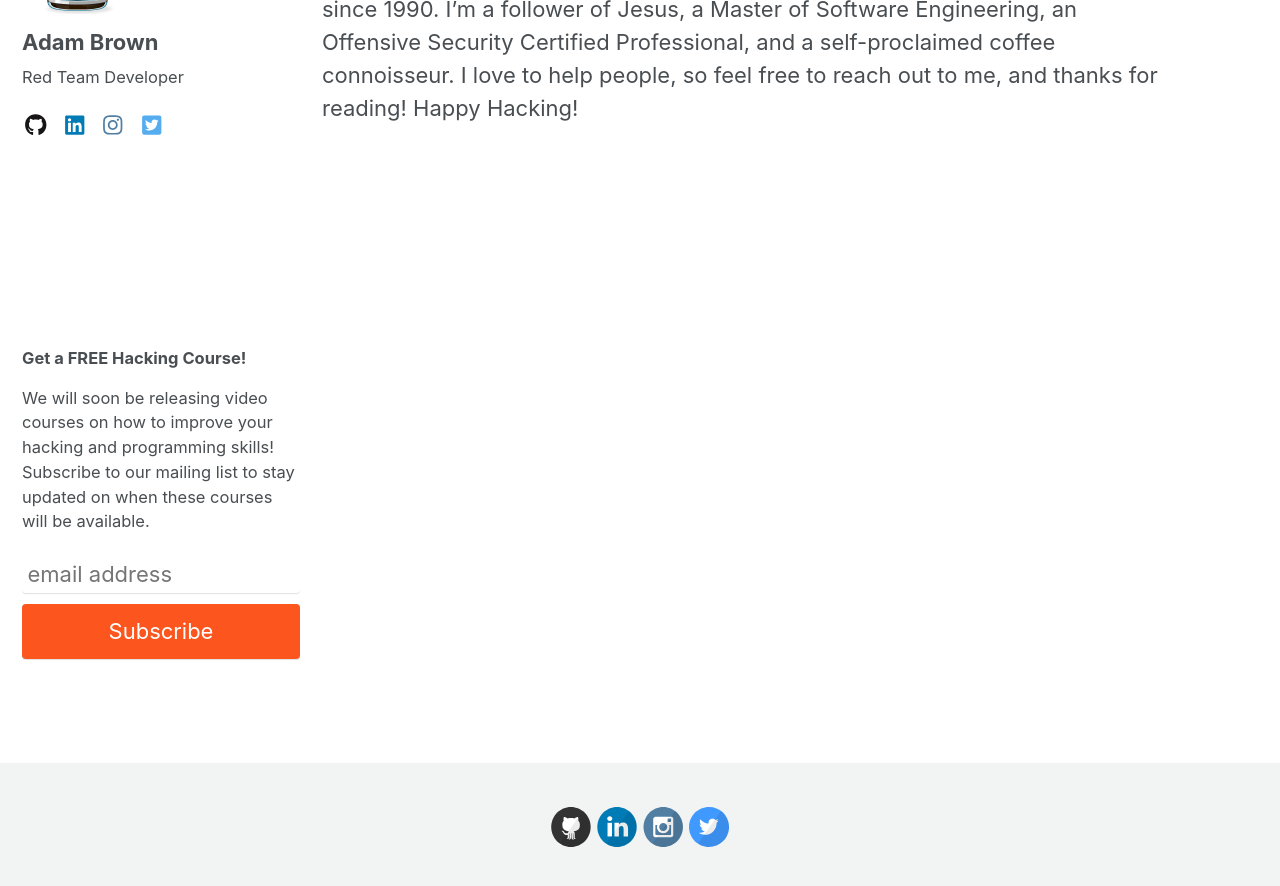
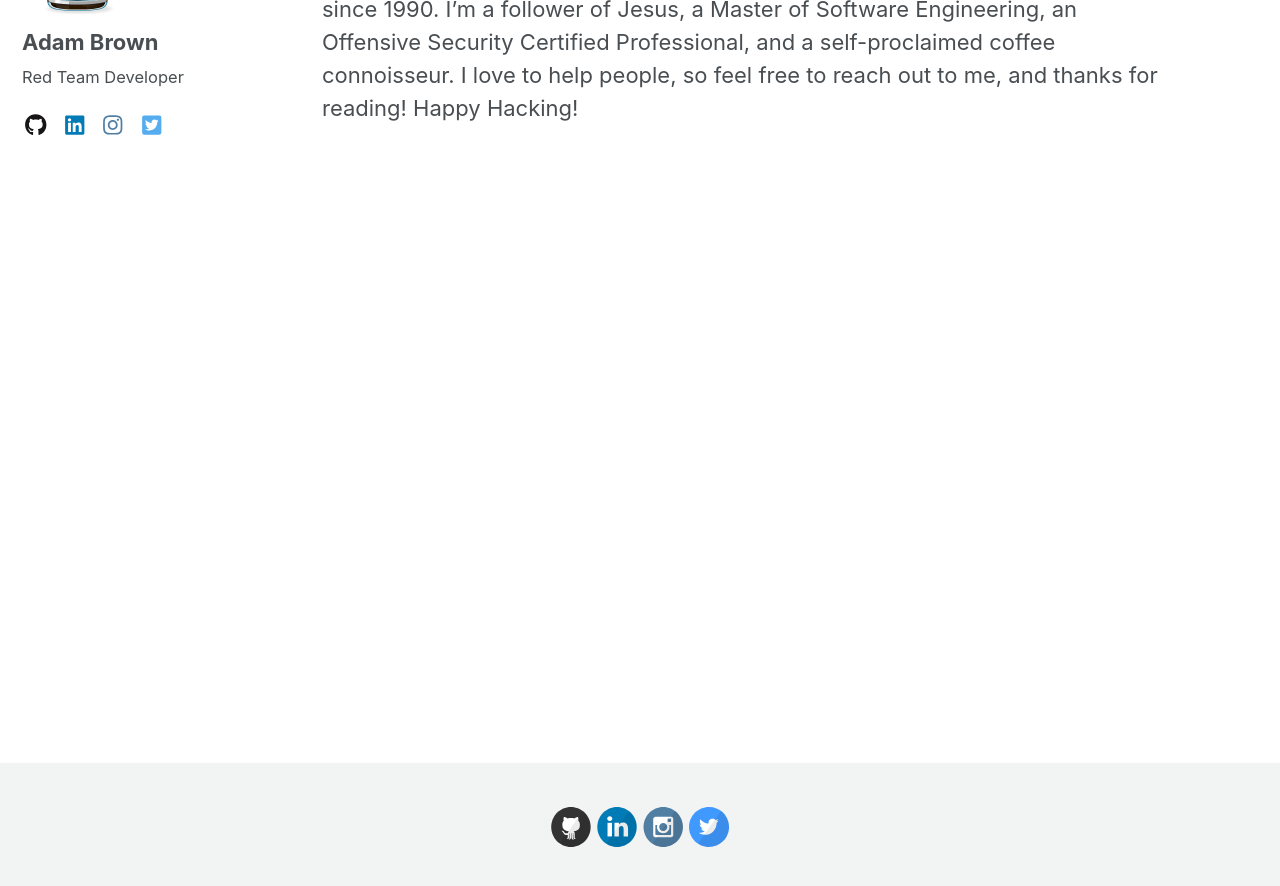
Before and after one commit to coffeegist/coffeegist.github.io, a Jekyll site: the page built from _pages/about.md, in a window 1280 px wide and 900 px high, scrolled down 223 px. Shown: the top 886 px of the window. Built offline with Jekyll 4.4.1, drawn with Linux system fonts in a browser that asks for light colours; nearby versions of some CDN libraries; comment, search, counter and statistics services are not loaded.

Commit message:
* Remove mailing list for now

```diff
--- a/_includes/custom-scripts.html
+++ b/_includes/custom-scripts.html
@@ -1,2 +1,2 @@
 <!-- Newsletter Subscription -->
-<script type="text/javascript" src="//downloads.mailchimp.com/js/signup-forms/popup/embed.js" data-dojo-config="usePlainJson: true, isDebug: false"></script><script type="text/javascript">require(["mojo/signup-forms/Loader"], function(L) { L.start({"baseUrl":"mc.us18.list-manage.com","uuid":"55ecd7f46498e485fb51c2685","lid":"8cd31646f3"}) })</script>
+<!--<script type="text/javascript" src="//downloads.mailchimp.com/js/signup-forms/popup/embed.js" data-dojo-config="usePlainJson: true, isDebug: false"></script><script type="text/javascript">require(["mojo/signup-forms/Loader"], function(L) { L.start({"baseUrl":"mc.us18.list-manage.com","uuid":"55ecd7f46498e485fb51c2685","lid":"8cd31646f3"}) })</script>-->
--- a/_includes/sidebar.html
+++ b/_includes/sidebar.html
@@ -20,15 +20,15 @@
     {% endif %}
   {% endif %}
     <!-- Begin MailChimp Signup Form -->
-    <div id="mc_embed_signup">
-      <h4>Get a FREE Hacking Course!</h4>
+    <!--<div id="mc_embed_signup">
+      <h4>Stay in touch!</h4>
       <p>
-        We will soon be releasing video courses on how to improve your hacking and programming skills! Subscribe to our mailing list to stay updated on when these courses will be available.
+        I would love to be able to keep you informed of all of the free resources we'll soon be offering.
       </p>
       <form action="https://coffeegist.us18.list-manage.com/subscribe/post?u=55ecd7f46498e485fb51c2685&amp;id=8cd31646f3" method="post" id="mc-embedded-subscribe-form" name="mc-embedded-subscribe-form" class="validate" target="_blank" novalidate>
           <div id="mc_embed_signup_scroll">
         <input type="email" value="" name="EMAIL" class="email" id="mce-EMAIL" placeholder="email address" required>
-          <!-- real people should not fill this in and expect good things - do not remove this or risk form bot signups-->
+          <!-- real people should not fill this in and expect good things - do not remove this or risk form bot signups -- >
           <div style="position: absolute; left: -5000px;" aria-hidden="true"><input type="text" name="b_55ecd7f46498e485fb51c2685_8cd31646f3" tabindex="-1" value=""></div>
           <div class="clear"><input type="submit" value="Subscribe" name="subscribe" id="mc-embedded-subscribe" class="button"></div>
           </div>
--- a/_layouts/single.html
+++ b/_layouts/single.html
@@ -45,7 +45,7 @@ layout: default
         {{ content }}
         {% if page.link %}<div><a href="{{ page.link }}" class="btn btn--primary">{{ site.data.ui-text[site.locale].ext_link_label | default: "Direct Link" }}</a></div>{% endif %}
         <!-- Begin MailChimp Mobile Signup Form -->
-        <div id="mc_embed_signup_mobile">
+        <!--<div id="mc_embed_signup_mobile">
           <hr>
           <h4>Get a FREE Hacking Video Course!</h4>
           <p>
@@ -54,7 +54,7 @@ layout: default
           <form action="https://coffeegist.us18.list-manage.com/subscribe/post?u=55ecd7f46498e485fb51c2685&amp;id=8cd31646f3" method="post" id="mc-embedded-subscribe-form" name="mc-embedded-subscribe-form" class="validate" target="_blank" novalidate>
               <div id="mc_embed_signup_scroll">
             <input type="email" value="" name="EMAIL" class="email" id="mce-EMAIL" placeholder="email address" required>
-              <!-- real people should not fill this in and expect good things - do not remove this or risk form bot signups-->
+              <!-- real people should not fill this in and expect good things - do not remove this or risk form bot signups-- >
               <div style="position: absolute; left: -5000px;" aria-hidden="true"><input type="text" name="b_55ecd7f46498e485fb51c2685_8cd31646f3" tabindex="-1" value=""></div>
               <div class="clear"><input type="submit" value="Subscribe" name="subscribe" id="mc-embedded-subscribe" class="button"></div>
               </div>
```
